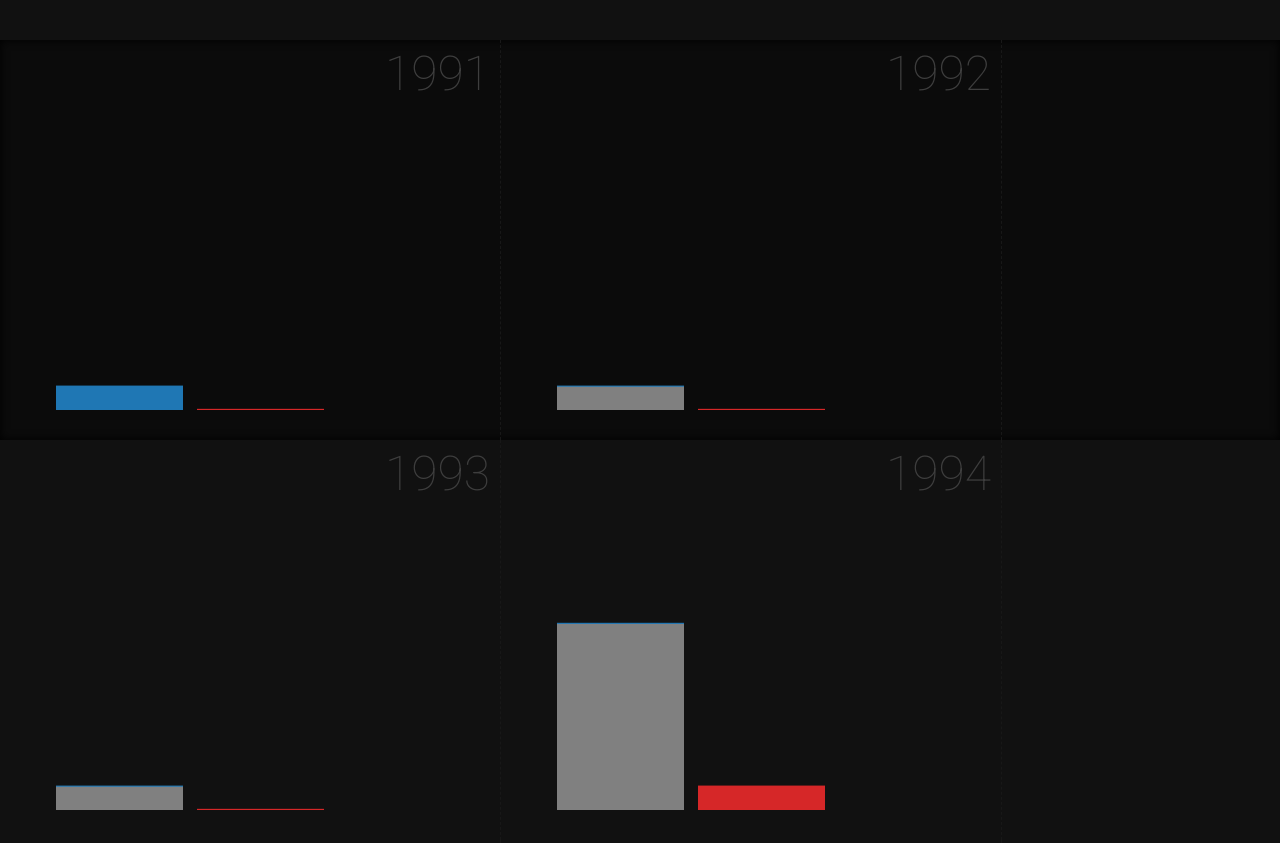
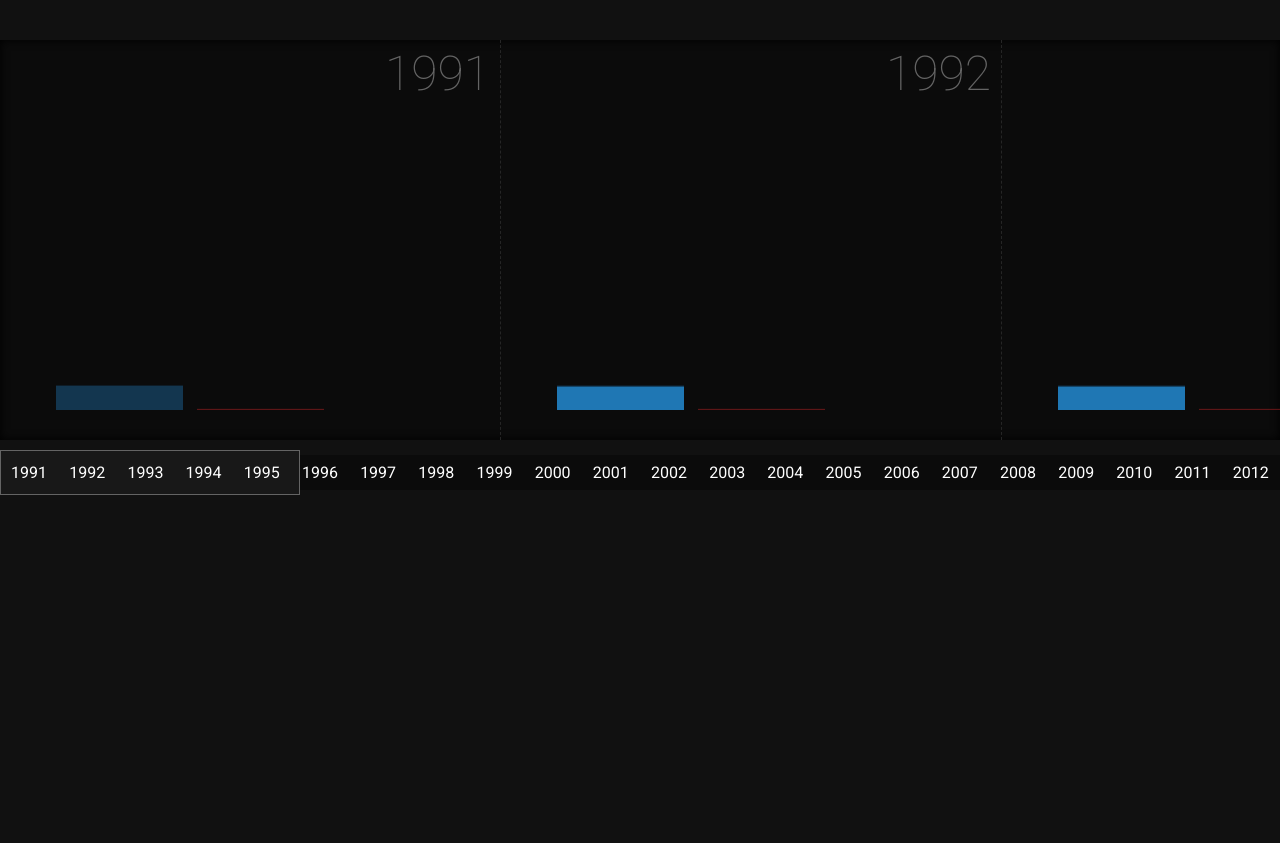
Before and after one commit to stefanpante/infovis, a plain HTML site: page index.html in a window 1280 px wide. Shown: the top 843 px of the page. After the commit the page ends 800 px from the top, so only its background shows below. Drawn offline with nearby package versions, Linux system fonts and the light colour scheme.

Commit message:
Small update

```diff
--- a/index.html
+++ b/index.html
@@ -3,12 +3,14 @@
        <link href='http://fonts.googleapis.com/css?family=Roboto:100,300,400,700' rel='stylesheet' type='text/css'>
         <link rel="stylesheet" href="stylesheets/main.css">
         <script src="http://d3js.org/d3.v3.min.js"></script>
+        <script src="https://code.jquery.com/jquery-2.1.3.min.js"></script>
     </head>
 
     <body>
 
-        <div id="timeline">
-
+        <div id="timeline"></div>
+        <div id="timelineNav">
+            <div id="selector"></div>
         </div>
         <script src="prototype/Schumacher/prototype-schumacher-timeline.js"></script>
     </body>
--- a/prototype/Schumacher/prototype-schumacher-timeline.js
+++ b/prototype/Schumacher/prototype-schumacher-timeline.js
@@ -96,12 +96,25 @@ function makeBarCharts(data){
 console.log(data);
 //parent
     var time_line = d3.select("#timeline");
+    var time_line_nav = d3.select("#timelineNav")
+    var numberOfYears = data.length;
 
 //years
     years = time_line.selectAll(".year")
         .data(data).enter()
         .append("div")
         .attr('class','year');
+
+    var relativeWidth = 100 / numberOfYears;
+
+    var years2 = time_line_nav.selectAll(".year")
+        .data(data).enter()
+        .append("div")
+        .attr('class','year')
+        .text(function(d){
+            return d.Year;
+        })
+        .attr("style", "width:" + relativeWidth + "%");
 
 
     years.append("div").attr('class','head').text(function (d){return d.Year});
@@ -129,6 +142,7 @@ console.log(data);
             }
 
             return height -  y(d.value); })
+        .attr("class", "team")
         .style("fill", function(d) { return color[d.name]; });
 
 
@@ -149,7 +163,10 @@ console.log(data);
             }
 
             return height -  y(d.value); })
-        .style("fill", function(d) { return color[d.name]; });
+        .style("fill", function(d) {
+            console.log(d);
+        return color[d.Team]; })
+        .attr("class", "driver");
 
 
 
--- a/stylesheets/_timeline.scss
+++ b/stylesheets/_timeline.scss
@@ -5,12 +5,17 @@ $timeline-bck: #0B0B0B;
     background-color: $timeline-bck;
     margin-top: 5vh;
     box-shadow: inset 0 0 10px black;
+    width: auto;
+    white-space: nowrap;
+    overflow: hidden;
+    position: relative;
+
 
     .year{
         height: 100%;
         width:  500px;
-        border-right: 1px dashed lighten($timeline-bck, 5%);
-        float: left;
+        border-right: 1px dashed lighten($timeline-bck, 10%);
+        display: inline-block;
         position: relative;
 
         .head{
@@ -20,8 +25,51 @@ $timeline-bck: #0B0B0B;
             font-size: 3em;
             font-weight: 100;
             background-color: transparent;
-            color: lighten($timeline-bck, 20%);
+            color: lighten($timeline-bck, 35%);
 
         }
     }
 }
+
+#timelineNav{
+    width: 100%;
+    height: 35px;
+    box-sizing: border-box;
+    margin-top: 15px;
+    background-color: $timeline-bck;
+    position: relative;
+
+    .year{
+        position: relative;
+        text-align: center;
+        line-height: 35px;
+        display: inline-block;
+        z-index: 2;
+    }
+
+    #selector{
+        position: absolute;
+        height: 45px;
+        width: 300px;
+        top: -5px;
+        background-color: lighten($timeline-bck, 5%);
+        z-index: 1;
+        box-sizing: border-box;
+        border: 1px solid lighten($timeline-bck, 35%);
+        cursor: pointer;
+    }
+
+
+}
+
+.team{
+    fill-opacity: 0.4;
+}
+
+.bar{
+    fill: #006ff0;
+}
+
+.driver{
+    fill-opacity: 1;
+}
```
Also changed, not shown: stylesheets/main.css, 1 other file.
